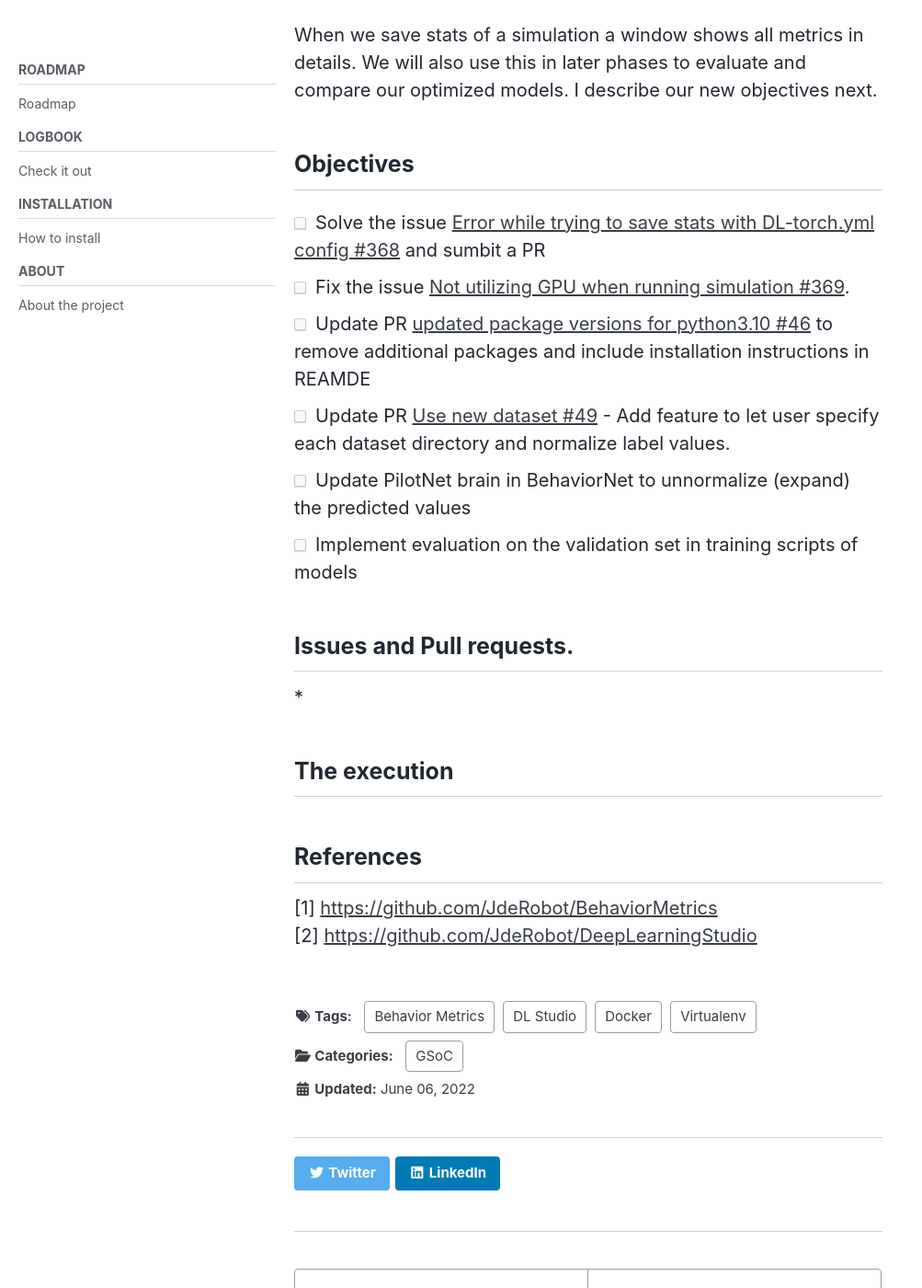
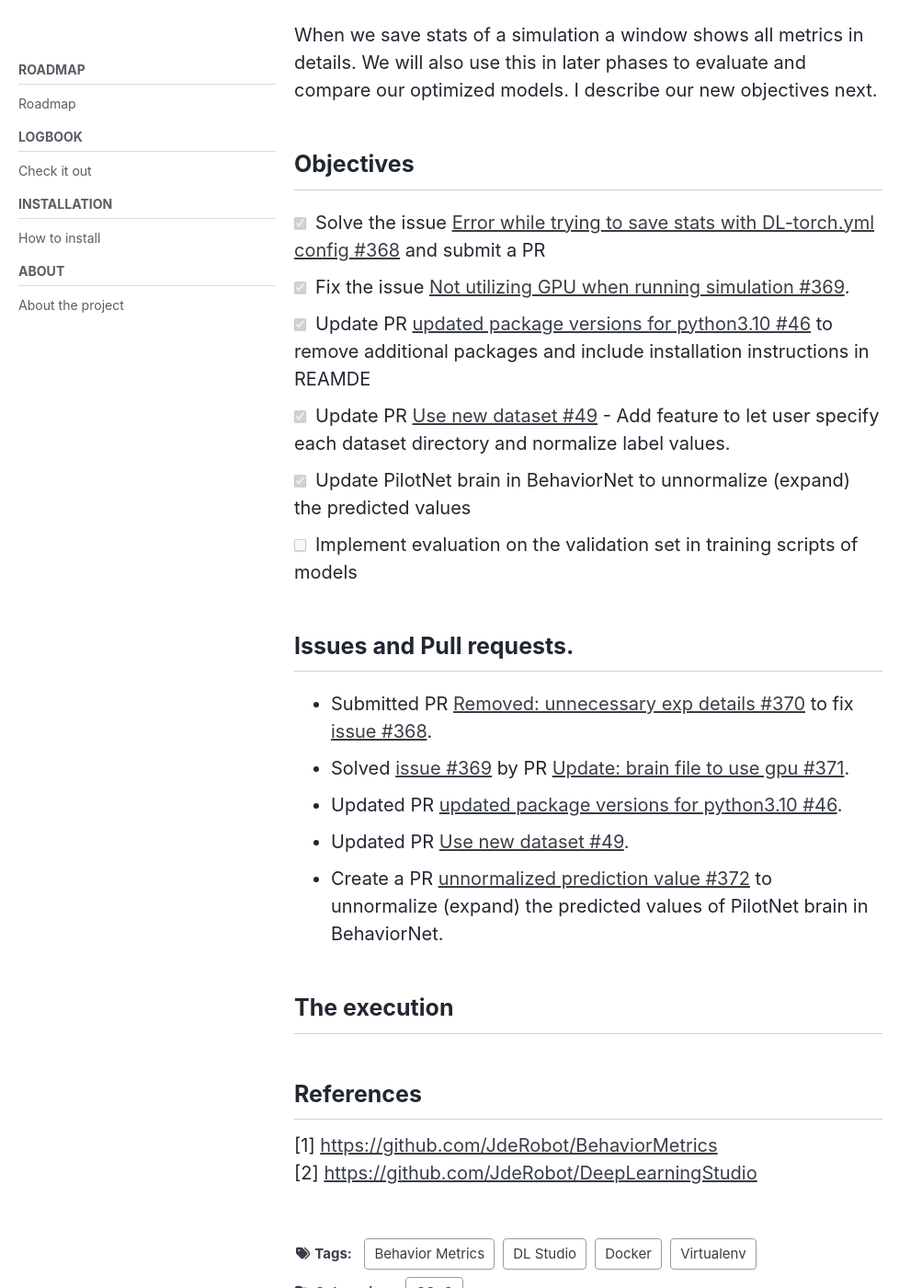
Before and after one commit to TheRoboticsClub/gsoc2022-Nikhil_Paliwal, a Jekyll site: the page built from docs/_posts/2022-06-06-Community-Bonding-Week-3.md, in a window 1280 px wide and 1400 px high, scrolled down 870 px. Shown: the whole window at 92% size, without its empty margins (0-1003 px from the left). Built offline with Jekyll 4.4.1, drawn with Linux system fonts in a browser that asks for light colours; cached includes are drawn as plain includes; nearby versions of some CDN libraries; some of the changed text lies outside the part shown.

Commit message:
updated completed tasks

```diff
--- a/docs/_posts/2022-06-06-Community-Bonding-Week-3.md
+++ b/docs/_posts/2022-06-06-Community-Bonding-Week-3.md
@@ -34,15 +34,19 @@ When we save stats of a simulation a window shows all metrics in details. We wil
 
 ## Objectives
 
-- [ ] Solve the issue [Error while trying to save stats with DL-torch.yml config #368](https://github.com/JdeRobot/BehaviorMetrics/issues/368) and sumbit a PR
-- [ ] Fix the issue [Not utilizing GPU when running simulation #369](https://github.com/JdeRobot/BehaviorMetrics/issues/369).
-- [ ] Update PR [updated package versions for python3.10 #46](https://github.com/JdeRobot/DeepLearningStudio/pull/46) to remove additional packages and include installation instructions in REAMDE
-- [ ] Update PR [Use new dataset #49](https://github.com/JdeRobot/DeepLearningStudio/pull/49) - Add feature to let user specify each dataset directory and normalize label values.
-- [ ] Update PilotNet brain in BehaviorNet to unnormalize (expand) the predicted values
+- [X] Solve the issue [Error while trying to save stats with DL-torch.yml config #368](https://github.com/JdeRobot/BehaviorMetrics/issues/368) and submit a PR
+- [X] Fix the issue [Not utilizing GPU when running simulation #369](https://github.com/JdeRobot/BehaviorMetrics/issues/369).
+- [X] Update PR [updated package versions for python3.10 #46](https://github.com/JdeRobot/DeepLearningStudio/pull/46) to remove additional packages and include installation instructions in REAMDE
+- [X] Update PR [Use new dataset #49](https://github.com/JdeRobot/DeepLearningStudio/pull/49) - Add feature to let user specify each dataset directory and normalize label values.
+- [X] Update PilotNet brain in BehaviorNet to unnormalize (expand) the predicted values
 - [ ] Implement evaluation on the validation set in training scripts of models
 
 ## Issues and Pull requests.
-*
+* Submitted PR [Removed: unnecessary exp details #370](https://github.com/JdeRobot/BehaviorMetrics/pull/370) to fix [issue #368](https://github.com/JdeRobot/BehaviorMetrics/issues/368).
+* Solved [issue #369](https://github.com/JdeRobot/BehaviorMetrics/issues/369) by PR [Update: brain file to use gpu #371](https://github.com/JdeRobot/BehaviorMetrics/pull/371).
+* Updated PR [updated package versions for python3.10 #46](https://github.com/JdeRobot/DeepLearningStudio/pull/46).
+* Updated PR [Use new dataset #49](https://github.com/JdeRobot/DeepLearningStudio/pull/49).
+* Create a PR [unnormalized prediction value #372](https://github.com/JdeRobot/BehaviorMetrics/pull/372) to unnormalize (expand) the predicted values of PilotNet brain in BehaviorNet.
 
 ## The execution
 
```
